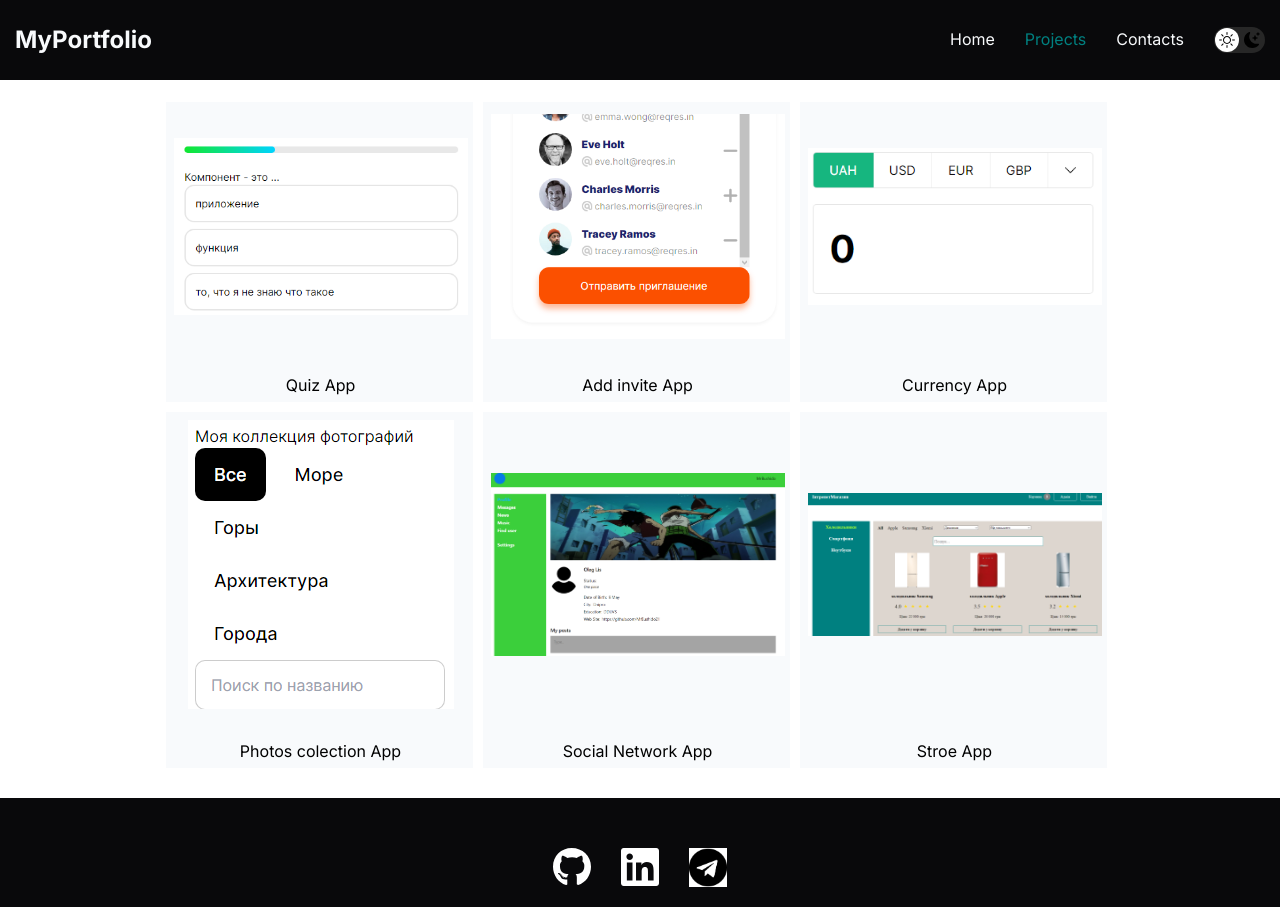
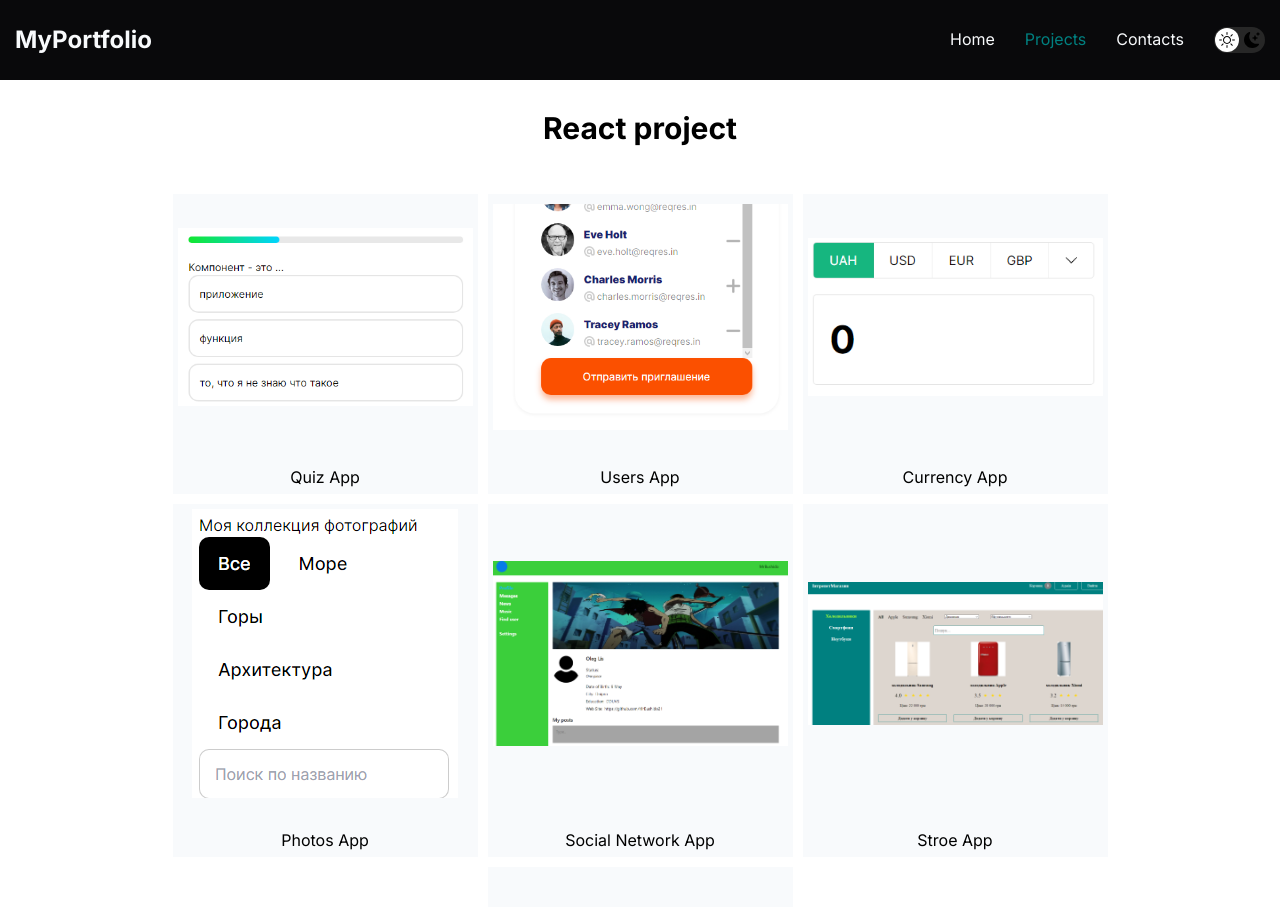
Before and after one commit to MrBushido21/MyPortfolio, a React (Create React App) app: page /projects in a window 1280 px wide. Shown: the top 907 px of the page. Built offline with nearby package versions, Linux system fonts and the light colour scheme.

Commit message:
add project

```diff
--- /dev/null
+++ b/src/DataProjects.ts
@@ -0,0 +1,17 @@
+import quizImg from './img/quiz-img.png'
+import usersImg from './img/users-img.png'
+import currencyImg from './img/currency-img.png'
+import photosImg from './img/photos-img.png'
+
+type DataProjectsType = {
+    to: string
+    src: any
+    title: string
+}
+
+export const dataProjects: DataProjectsType[] = [
+    {to: "quiz", src: quizImg, title: "Quiz App" },
+    {to: "users", src: usersImg, title: "Users App"},
+    {to: "currency", src: currencyImg, title: "Currency App"},
+    {to: "photos", src: photosImg, title: "Photos App"},
+]
--- a/src/Pages/home/HomePage.tsx
+++ b/src/Pages/home/HomePage.tsx
@@ -8,8 +8,8 @@ export const HomePage = ({ }: PropsType) => {
                     <div className='about__bg text-slate-50 text-center'>
                         <h1 className='font-bold text-5xl'>Hi, my name is Oleg</h1>
                         <h2 className='font-bold text-3xl mt-3 mb-6'>I`m frontend developer</h2>
-                        <a className='button-cv' href="../../download/resume.pdf" download="">Download CV</a>
                     </div>
+                    <p className="text-slate-50 text-center text-xl mb-6">I've been doing front-end development for over 1 year, and during this time I've made more than 10 projects, 6 of which were using react, and the rest were html coding. About me, I'm responsible, sociable and not conflicted. I don't like to praise myself, so it's better to look at my projects and evaluate them yourself, thank you for your attention</p>
                 </div>
             </section>
             <section className='skills mt-24 bg-slate-50 py-14 dark:bg-zinc-950'>
--- a/src/Pages/projects/Projects.tsx
+++ b/src/Pages/projects/Projects.tsx
@@ -1,41 +1,27 @@
 import { Link } from 'react-router-dom'
 import './projects.css'
-import quizImg from '../../img/quiz-img.png'
-import usersImg from '../../img/users-img.png'
-import currencyImg from '../../img/currency-img.png'
-import photosImg from '../../img/photos-img.png'
+import { Grid } from '@mui/material'
+import { dataProjects } from '../../DataProjects'
 import socialNetImg from '../../img/social-network.png'
 import storeImg from '../../img/store-app.png'
-import { Grid } from '@mui/material'
+import animeSite from '../../img/animeSite.png'
 type PropsType = {}
 export const Projects = ({ }: PropsType) => {
+
+    let projects = dataProjects
+
     return (
         <div className='projects container'>
-            <Grid className='grid-container' container spacing={1}>
-                <Grid className='projects__card dark: bg-slate-50' item xs={12} sm={5} md={4} lg={3}>
-                    <Link className="projects__nav-link" to="quiz">
-                        <img className='projects__img' src={quizImg} alt="" />
-                    </Link>
-                    <span>Quiz App</span>
-                </Grid>
-                <Grid className='projects__card dark: bg-slate-50' item xs={12} sm={5} md={4} lg={3}>
-                    <Link className="projects__nav-link" to="users">
-                        <img className='projects__img' src={usersImg} alt="" />
-                    </Link>
-                    <span>Add invite App</span>
-                </Grid>
-                <Grid className='projects__card dark: bg-slate-50' item xs={12} sm={5} md={4} lg={3}>
-                    <Link className="projects__nav-link" to="currency">
-                        <img className='projects__img' src={currencyImg} alt="" />
-                    </Link>
-                    <span>Currency App</span>
-                </Grid>
-                <Grid className='projects__card dark: bg-slate-50' item xs={12} sm={5} md={4} lg={3}>
-                    <Link className="projects__nav-link" to="photos">
-                        <img className='projects__img' src={photosImg} alt="" />
-                    </Link>
-                    <span>Photos colection App</span>
-                </Grid>
+            <h2 className='text-center font-bold text-3xl mb-12'>React project</h2>
+            <Grid className='grid-container' container >
+                {projects.map(project =>
+                    <Grid className='projects__card dark: bg-slate-50' item xs={12} sm={5} md={4} lg={3}>
+                        <Link className="projects__nav-link" to={project.to}>
+                            <img className='projects__img' src={project.src} alt="" />
+                        </Link>
+                        <span>{project.title}</span>
+                    </Grid>
+                )}
                 <Grid className='projects__card dark: bg-slate-50' item xs={12} sm={5} md={4} lg={3}>
                     <a target='_blank' href='https://mrbushido21.github.io/demo-social-app' className="projects__nav-link">
                         <img className='projects__img' src={socialNetImg} alt="" />
@@ -48,6 +34,12 @@ export const Projects = ({ }: PropsType) => {
                     </a>
                     <span>Stroe App</span>
                 </Grid>
+                <Grid className='projects__card dark: bg-slate-50' item xs={12} sm={5} md={4} lg={3}>
+                    <a target='_blank' href='https://haki-anime-app.vercel.app' className="projects__nav-link">
+                        <img className='projects__img' src={animeSite} alt="" />
+                    </a>
+                    <span>Anime site</span>
+                </Grid>
             </Grid>
         </div>
     );
```
Also changed, not shown: src/img/animeSite.png (added).
